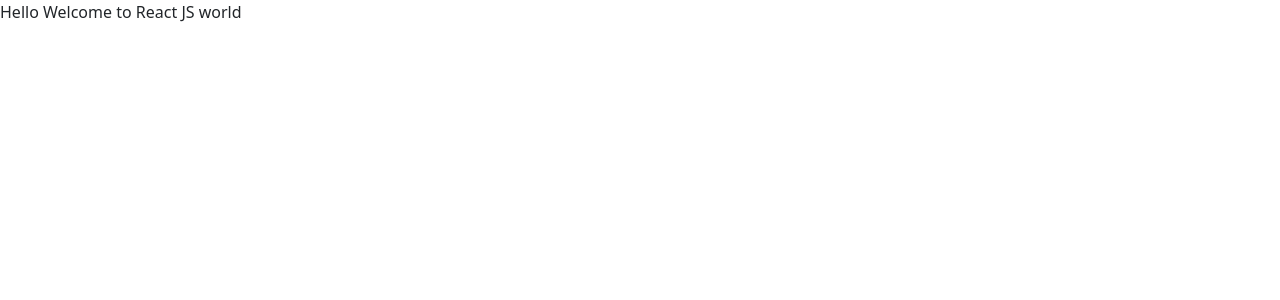
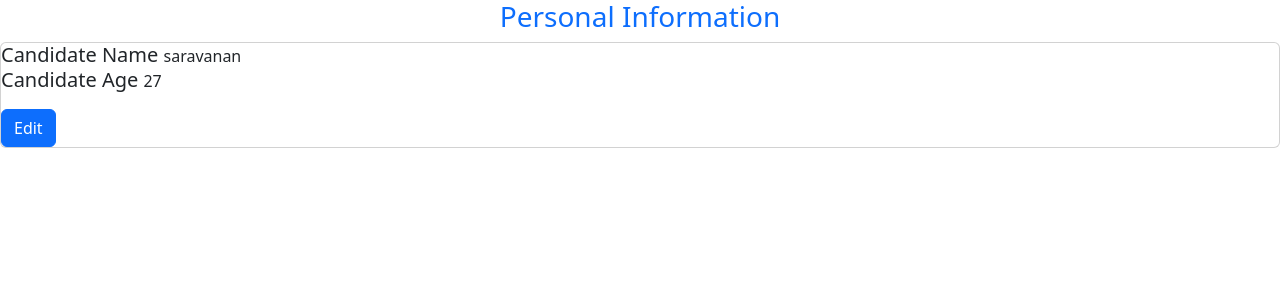
Before and after one commit to saravanan-prog/Master-React-Vite-Project, a React (Vite) app: page / in a window 1280 px wide. Shown: the top 300 px of the page. Built offline with nearby package versions, Linux system fonts and the light colour scheme.

Commit message:
conditional Rendering

```diff
--- a/src/2. temple-expression-logicalAND/A_SimpleTemplateExpression.jsx
+++ b/src/2. temple-expression-logicalAND/A_SimpleTemplateExpression.jsx
@@ -0,0 +1,27 @@
+import { useState } from "react"
+export default function A_SimpleTemplateExpression(){
+
+    const [product,setProduct] = useState(
+        {
+            productname: "apple",
+            productPrice: 100,
+            productAvail: false
+        }
+    )
+
+    return(
+        <>
+           { ( product.productAvail && product.productAvail == true ) && (
+                <div className="card" style={{width:"200px"}}>
+                    <div className="card-image"></div>
+                    <div className="card-body">
+                        <div className="card-title h5">{product.productname}</div>
+                        <div className="card-text"> {product.productPrice}</div>
+                    </div>
+                </div>
+           )}
+
+
+        </>
+    )
+}
--- a/src/3. template-expression-ternary-operator/A_TernaryOperator.jsx
+++ b/src/3. template-expression-ternary-operator/A_TernaryOperator.jsx
@@ -0,0 +1,35 @@
+import { useState } from "react"
+import bulpON from '../assets/bulp-images/bulp-on.jpg'
+import bulpOFF from '../assets/bulp-images/bulp-off.jpg'
+
+
+export default function A_TernaryOperator(){
+
+
+    const [bulpSwitch,setBulpswitch] = useState(true)
+
+    return (
+        <>
+            <div className="mt-3">
+                <div className="title h4 text-center text-primary text-uppercase"> Switch Program </div>
+                <div>
+                    {bulpSwitch ?
+                        (
+                            <img src={bulpON} alt="bulp" height={100} width={100} />
+                        )
+                        :
+                        (
+                            <img src={bulpOFF} alt="bulp" height={100} width={100} />
+                        )
+                    }
+
+                </div>
+                <div>
+
+                    <button onClick={()=>setBulpswitch(!bulpSwitch)}> Switch ON / OFF </button>
+
+                </div>
+            </div>
+        </>
+    )
+}
--- /dev/null
+++ b/src/3. template-expression-ternary-operator/B_ProfileInformation.jsx
@@ -0,0 +1,62 @@
+import { useState } from "react"
+
+import actoryVijayImage from '../assets/actor-images/actory-vijay.jpg'
+import noProfileImage from '../assets/actor-images/blankProfile.jpg'
+import ShowProfile from "./components/ShowProfile"
+import ProfileForm from "./components/ProfileForm"
+
+
+export default function B_ProfileInformation() {
+
+    const [formData, setFormData] = useState(
+        {
+            candidatename: "saravanan",
+            candidateAge: 27
+        }
+    )
+    const [edit, setEdit] = useState(false)
+
+    const handleEdit = (data) => setEdit(data)
+    const handleSubmit = (e) => {
+        e.preventDefault()
+        setEdit(false)
+    }
+
+    return (
+        <>
+            <div className="conatainer">
+                <div className="h3 text-center text-primary"> Personal Information </div>
+                <div className="card">
+
+                    {!edit ?
+                        (
+                            <>
+                                <ShowProfile
+                                    candidatename={formData.candidatename}
+                                    candidateAge={formData.candidateAge}
+                                    handleEdit={handleEdit}
+                                />
+                            </>
+                        )
+                        :
+                        (
+                            <>
+
+                                <ProfileForm
+                                    formData={formData}
+                                    setFormData={setFormData}
+                                    handleSubmit={handleSubmit}
+
+                                />
+                            </>
+                        )
+
+                    }
+
+                </div>
+
+            </div>
+
+        </>
+    )
+}
--- /dev/null
+++ b/src/3. template-expression-ternary-operator/components/ProfileForm.jsx
@@ -0,0 +1,48 @@
+export default function ProfileForm(
+    {
+        formData,
+        setFormData,
+        handleSubmit
+    }
+) {
+
+
+    return (
+        <form onSubmit={handleSubmit}>
+            <div className="row">
+                <label className="formp-lablel"> Candidate Name </label>
+                <input
+                    type="text"
+                    className="form-control"
+                    name="candidatename"
+                    value={formData.candidatename}
+                    onChange={(e) =>
+                        setFormData({
+                            ...formData,
+                            candidatename: e.target.value
+                        })
+                    }
+                />
+            </div>
+            <div className="row">
+                <label className="formp-lablel"> Candidate Age </label>
+                <input
+                    type="text"
+                    className="form-control"
+                    value={formData.candidateAge}
+                    name="candidateAge"
+                    onChange={(e) =>
+                        setFormData({
+                            ...formData,
+                            candidateAge: e.target.value
+                        })
+                    }
+                />
+            </div>
+            <div>
+                <button type="submit">Submit</button>
+            </div>
+        </form>
+
+    )
+}
--- /dev/null
+++ b/src/3. template-expression-ternary-operator/components/ShowProfile.jsx
@@ -0,0 +1,27 @@
+export default function ShowProfile(
+    {
+        candidatename,
+        candidateAge,
+        handleEdit
+    }
+) {
+  return (
+    <>
+      <div>
+        <span className="h5"> Candidate Name </span>
+        <span> {candidatename} </span>
+      </div>
+      <div>
+        <span className="h5 mt-3"> Candidate Age </span>
+        <span> {candidateAge} </span>
+      </div>
+      <div>
+        <button className="btn btn-primary mt-3"
+            onClick = {()=> handleEdit(true)}
+        >
+          Edit
+        </button>
+      </div>
+    </>
+  );
+}
--- a/src/main.jsx
+++ b/src/main.jsx
@@ -2,10 +2,13 @@
 import { createRoot } from 'react-dom/client'
 import '../node_modules/bootstrap/dist/css/bootstrap.min.css'
 import '../node_modules/bootstrap/dist/js/bootstrap.bundle.js'
+import A_SimpleTemplateExpression from './2. temple-expression-logicalAND/A_SimpleTemplateExpression.jsx'
+import A_TernaryOperator from './3. template-expression-ternary-operator/A_TernaryOperator.jsx'
+import B_ProfileInformation from './3. template-expression-ternary-operator/B_ProfileInformation.jsx'
 
 
 createRoot(document.getElementById('root')).render(
   <div>
-     <p> Hello Welcome to React JS world </p>
+     <B_ProfileInformation />
   </div>
 )
```
